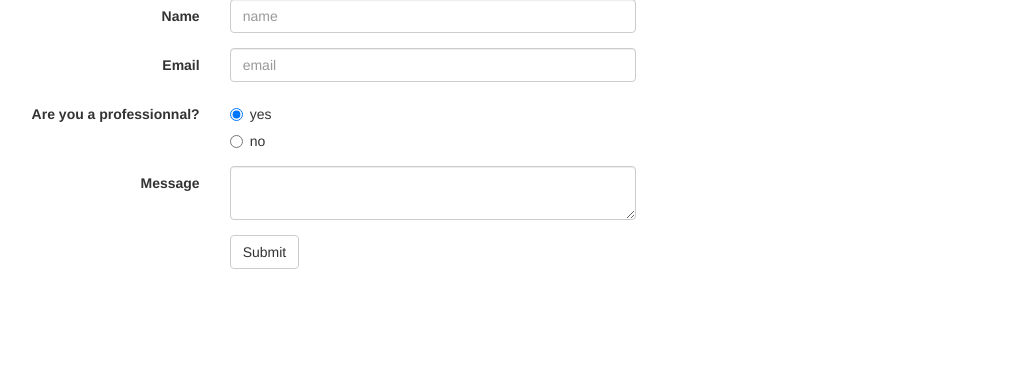
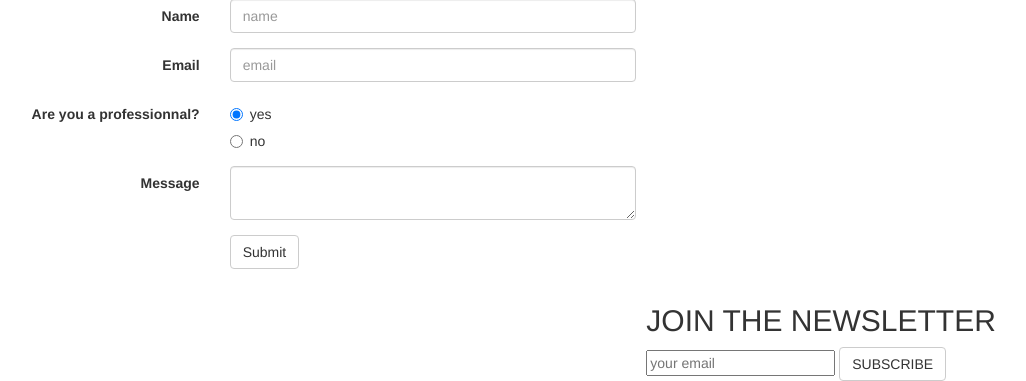
Before and after one commit to bornToBeWild/b2bw, a PHP site: page /contact.php in a window 1280 px wide. Shown: the part 590-971 px from the top of the page, without its empty margins (207-1233 px from the left). Before the commit the page ends 859 px from the top, so only its background shows below. Run offline with PHP 8.4, Linux system fonts and the light colour scheme; some libraries are stand-ins or nearby versions.

Commit message:
add newsletter

```diff
--- a/contact.php
+++ b/contact.php
@@ -68,5 +68,16 @@
       </fieldset>
     </form>
   </div>
+
+<!-- Newsletter -->
+<aside>
+  <div class="newsletter col-md-offset-8">
+      <h2>JOIN THE NEWSLETTER</h2>
+        <div class="input-container">
+          <input type="text" placeholder="your email" class="email text-input">
+          <button id="singlebutton" name="singlebutton" class="btn btn-default">SUBSCRIBE</button>
+      </div>
+  </div>
+</aside>
 </body>
 <?php include('includes/footer.php'); ?>
```
Also changed, not shown: includes/newsletter.php (added, +10 -0 lines).
